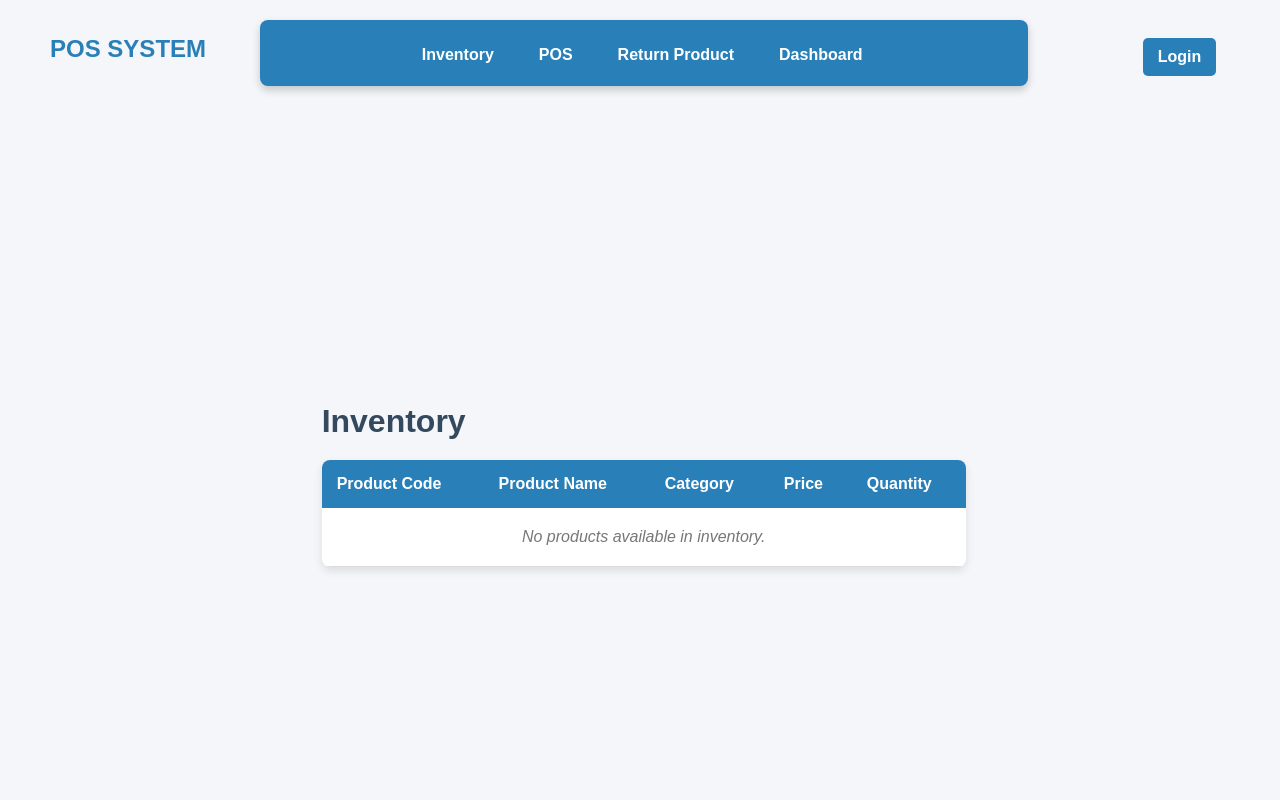
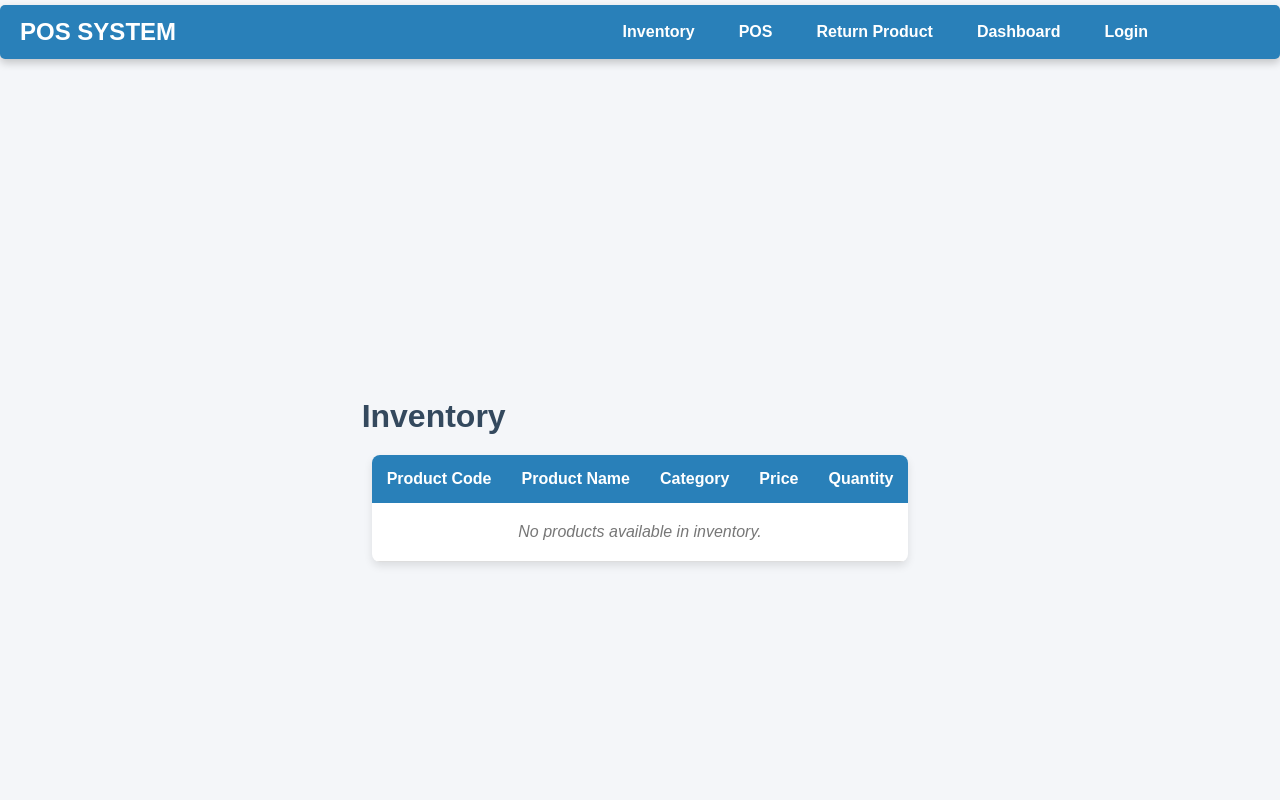
Before and after one commit to uzair958/point_of_sale_system, a Django app: page / in a window 1280 px wide. Run offline with Django 5.2, Linux system fonts and the light colour scheme; data that the repository does not hold is empty.

Commit message:
responsiveness commit

```diff
--- a/pos_app/templates/base.html
+++ b/pos_app/templates/base.html
@@ -10,146 +10,147 @@
         body {
             margin: 0;
             font-family: Arial, sans-serif;
-            padding-top: 70px; /* Space for the fixed navbar */
+            padding-top: 60px; /* Space for the fixed navbar */
         }
 
         /* Navbar Styles */
-        .navbar-custom {
+        .navbar {
             position: fixed;
-            top: 0;
-            left: 20px;
-            width: 60%;
-            margin-top: 20px;
-            margin-left: 240px;
-            background-color:#2980b9; /* Semi-transparent blue */
+            top: 5px;
+            left: 0;
+            width: 100%;
+            background-color: #2980b9;
+            color: white;
+            display: flex;
+            justify-content: space-between;
+            align-items: center;
+            padding: 10px 20px;
+            z-index: 1000;
             box-shadow: 0px 4px 8px rgba(0, 0, 0, 0.2);
-            z-index: 1000;
-            border-radius: 8px;
+            border-radius: 5px 5px 5px 5px;
+        }
+
+        .navbar .navbar-brand {
+            font-size: 1.5em;
+            font-weight: bold;
+            text-decoration: none;
+            color: white;
+        }
+
+        .navbar .navbar-menu {
+            display: flex;
+            gap: 20px;
+        }
+
+        .navbar .navbar-menu .nav-item {
+            padding: 8px 12px;
+            border-radius: 5px;
+            position: relative;
+            left: -100px;
+        }
+
+        .navbar .navbar-menu .nav-item a {
+            color: white;
+            text-decoration: none;
+            font-weight: bold;
 
         }
 
-        .navbar-custom .navbar-brand {
-            color: #2980b9;
-            font-size: 1.5em;
-            font-weight: bold;
-            text-decoration: none;
-            padding: 15px 20px;
-            position: relative;
-            top: 15px;
-            left: -230px;
+        .navbar .navbar-menu .nav-item:hover {
+            background-color: #90caf9;
         }
 
-
-        .navbar-custom .navbar-brand:hover {
-            color: #90caf9;
+        /* Logout Button Styling */
+        .navbar .nav-item.logout {
+            background-color: #e74c3c;
+            color: white;
         }
 
-        .navbar-custom ul {
-            list-style: none;
-            margin: 0;
-            padding: 0;
-            display: flex;
-            align-items: center;
-            justify-content: center;
-            position: relative;
-            left: 35px;
-
-
-
-        }
-
-        .navbar-custom .nav-item {
-            margin-left: 15px;
-
-        }
-         #logout-link {
-            position: relative;
-            top: 0px;
-        }
-
-        .navbar-custom .nav-item.logout {
-            position: relative;
-            right: -250px;
-            top: -10px;
-            background-color: #e74c3c;
-            border-radius: 5px;
-
-        }
-
-
-        #login-link {
-            position: relative;
-            top: 0px;
-        }
-
-        .navbar-custom .nav-item.login {
-            position: relative;
-            right: -250px;
-            top: -10px;
-            background-color: #2980b9;
-            border-radius: 5px;
-
-        }
-        .navbar-custom .nav-item.logout:hover {
+        .navbar .nav-item.logout:hover {
             background-color: #c0392b;
         }
 
-        .navbar-custom .nav-link {
-            color: #ffffff;
-            font-weight: bold;
-            text-decoration: none;
-            padding: 10px 15px;
-            display: inline-block;
-            transition: color 0.3s ease;
-            position: relative;
-            top: -12px;
-        }
-          #logout-link:hover {
-              color: #fff;
-          }
-        .navbar-custom .nav-link:hover {
-            color: #90caf9;
+        /* Hamburger Menu (hidden by default) */
+        .hamburger {
+            display: none;
+            font-size: 1.5em;
+            background: none;
+            border: none;
+            color: white;
+            cursor: pointer;
         }
 
         /* Responsive Styles */
-        @media (max-width: 768px) {
-            .navbar-custom ul {
+        @media (max-width: 905px) {
+            .navbar .navbar-menu {
+                display: none;
                 flex-direction: column;
-                align-items: flex-start;
-                padding-left: 20px;
+                align-items: center;
+                width: 100%;
+                background-color: #2980b9;
+                position: absolute;
+                top: 100%;
+                left: 0;
+                padding: 10px 0;
+                height: auto;
+                box-shadow: 0px 4px 8px rgba(0, 0, 0, 0.2);
+            }
+            .navbar .navbar-menu .nav-item {
+                position: relative;
+                left: -15px;
+            }
+            .navbar .navbar-menu.show {
+                display: flex;
+            }
+            .navbar{
+                height: 60px;
             }
 
-            .navbar-custom .nav-item {
-                margin-left: 0;
-                margin-bottom: 10px;
+            .hamburger {
+                display: block;
+                margin-bottom: 15px;
+                margin-right: 20px;
+            }
+            .nav-item.logout{
+                margin-left: 13px;
             }
         }
     </style>
 </head>
 <body>
     <!-- Navbar -->
-    <nav class="navbar navbar-expand-lg navbar-custom">
-        <div class="container">
-            <a class="navbar-brand" href="{% url 'inventory' %}">POS SYSTEM</a>
-            <div class="collapse navbar-collapse">
-                <ul class="navbar-nav ml-auto">
-                    <li class="nav-item"><a class="nav-link" href="{% url 'inventory' %}">Inventory</a></li>
-                    <li class="nav-item"><a class="nav-link" href="{% url 'pos' %}">POS</a></li>
-                    <li class="nav-item"><a class="nav-link" href="{% url 'return_product' %}">Return Product</a></li>
-                    <li class="nav-item"><a class="nav-link" href="{% url 'analysis_dashboard' %}">Dashboard</a></li>
-                    {% if request.session.employee_id %}
-                        <li class="nav-item logout"><a class="nav-link " id="logout-link" href="{% url 'logout' %}">Logout</a></li>
-                    {% else %}
-                        <li class="nav-item login"><a class="nav-link" id="login-link" href="{% url 'login' %}">Login</a></li>
-                    {% endif %}
-                </ul>
-            </div>
+    <div class="navbar">
+        <a class="navbar-brand" href="#">POS SYSTEM</a>
+        <button class="hamburger" id="hamburger">☰</button>
+        <div class="navbar-menu" id="nav-menu">
+            <div class="nav-item"><a href="{% url 'inventory' %}">Inventory</a></div>
+            <div class="nav-item"><a href="{% url 'pos' %}">POS</a></div>
+            <div class="nav-item"><a href="{% url 'return_product' %}">Return Product</a></div>
+            <div class="nav-item"><a href="{% url 'analysis_dashboard' %}">Dashboard</a></div>
+
+            <!-- Dynamic Login/Logout -->
+            {% if request.session.employee_id %}
+                <div class="nav-item logout"><a href="{% url 'logout' %}">Logout</a></div>
+            {% else %}
+                <div class="nav-item"><a href="{% url 'login' %}">Login</a></div>
+            {% endif %}
         </div>
-    </nav>
+    </div>
 
     <!-- Main Content -->
     <div class="content">
-        {% block content %}{% endblock %}
+        {% block content %}
+        {% endblock %}
     </div>
+
+    <!-- JavaScript for Toggle -->
+    <script>
+        const hamburger = document.getElementById('hamburger');
+        const navMenu = document.getElementById('nav-menu');
+
+        hamburger.addEventListener('click', () => {
+            navMenu.classList.toggle('show');
+        });
+    </script>
 </body>
 </html>
--- a/pos_app/templates/inventory.html
+++ b/pos_app/templates/inventory.html
@@ -24,6 +24,7 @@
             flex-direction: column;
             padding: 20px;
             min-height: 100vh;
+            overflow-x: hidden;
         }
 
         h1 {
@@ -31,12 +32,12 @@
             margin-bottom: 20px;
             color: #34495e;
             position: relative;
-            left: -50px;
+            left: -10px;
         }
 
         /* Table Styling */
         table {
-            width: 120%;
+            width: 100%;
             border-collapse: collapse;
             background-color: #fff;
             border-radius: 8px;
@@ -44,8 +45,7 @@
             box-shadow: 0 4px 8px rgba(0, 0, 0, 0.1);
             margin-top: 20px;
             position: relative;
-            left: -50px;
-
+            left: 0;
         }
 
         th, td {
```
Also changed, not shown: other parts of pos_app/templates/inventory.html (+97 -3 lines), pos_app/templates/analysis_dashboard.html (+33 -0 lines).
